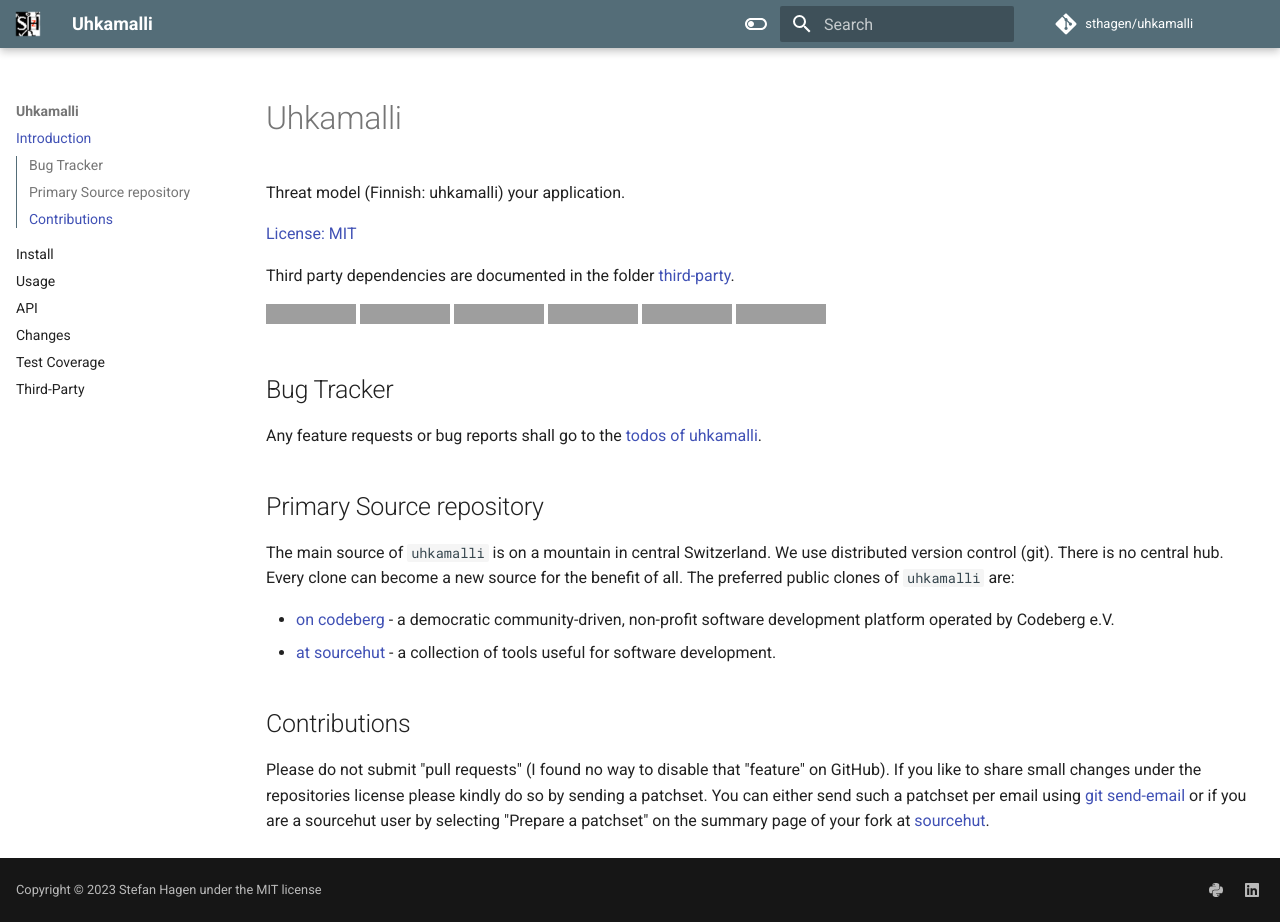
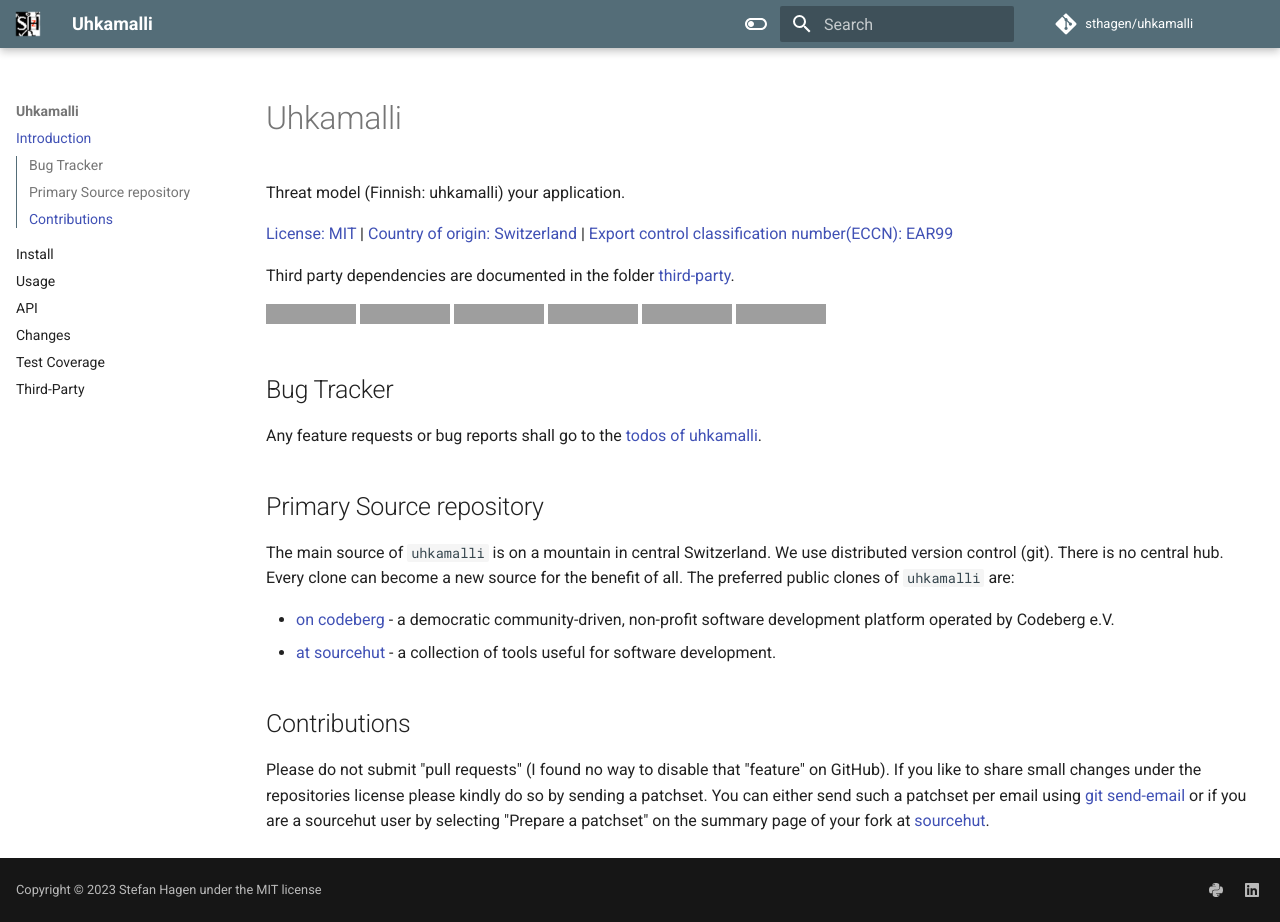
Before and after one commit to sthagen/uhkamalli, an MkDocs documentation site: the page built from docs/index.md, in a window 1280 px wide and 922 px high, cut to the strip 0-922 px from the top of the window. Built offline with MkDocs 1.6.1 and Material for MkDocs 9.7.7, drawn with Linux system fonts in a browser that asks for light colours; grey boxes are pictures that could not be loaded.

Commit message:
Amended landing page of docs with eccn and coo

```diff
--- a/docs/index.md
+++ b/docs/index.md
@@ -2,7 +2,9 @@
 
 Threat model (Finnish: uhkamalli) your application.
 
-[License: MIT](https://git.sr.ht/~sthagen/uhkamalli/tree/default/item/LICENSE)
+[License: MIT](https://git.sr.ht/~sthagen/uhkamalli/tree/default/item/LICENSE) |
+[Country of origin: Switzerland](https://git.sr.ht/~sthagen/uhkamalli/tree/default/item/COUNTRY-OF-ORIGIN) |
+[Export control classification number(ECCN): EAR99](https://git.sr.ht/~sthagen/uhkamalli/tree/default/item/EXPORT-CONTROL-CLASSIFICATION-NUMBER)
 
 Third party dependencies are documented in the folder [third-party](third-party/README.md).
 
```
